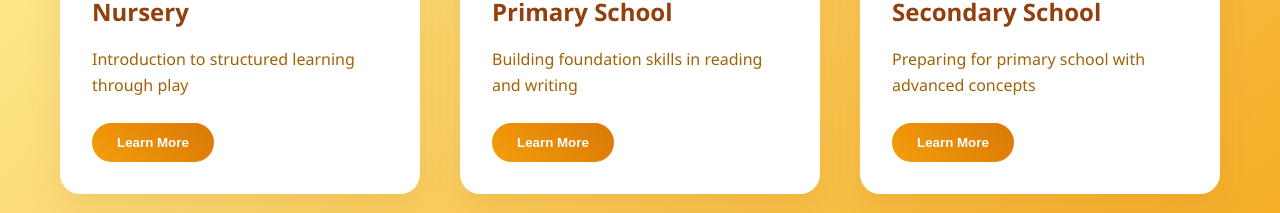
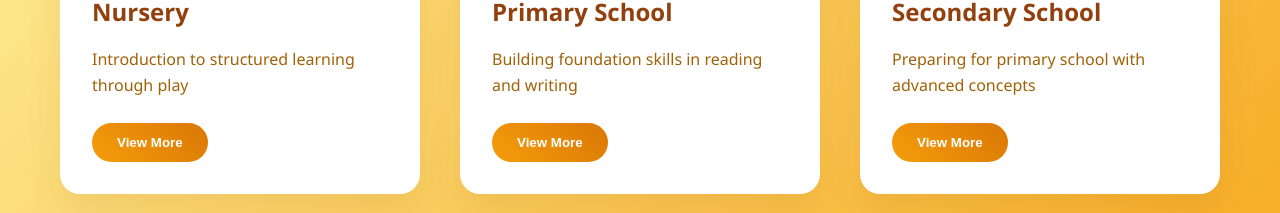
Before and after one commit to akkhil97/ROOPA-FRONTEND, an Angular app: page / in a window 1280 px wide. Shown: the part 4500-4713 px from the top of the page. Built offline with nearby package versions, Linux system fonts and the light colour scheme; no server answers.

Commit message:
corrections done

```diff
--- a/src/app/kindergarten/kindergarten.component.html
+++ b/src/app/kindergarten/kindergarten.component.html
@@ -46,7 +46,7 @@
           <div class="program-content">
             <h4 class="program-title">{{ program.title }}</h4>
             <p class="program-description">{{ program.description }}</p>
-            <button class="program-btn" (click)="openOverlay(program)">Learn More</button>
+            <button class="program-btn" (click)="openOverlay(program)">View More</button>
           </div>
         </div>
       </div>
```
